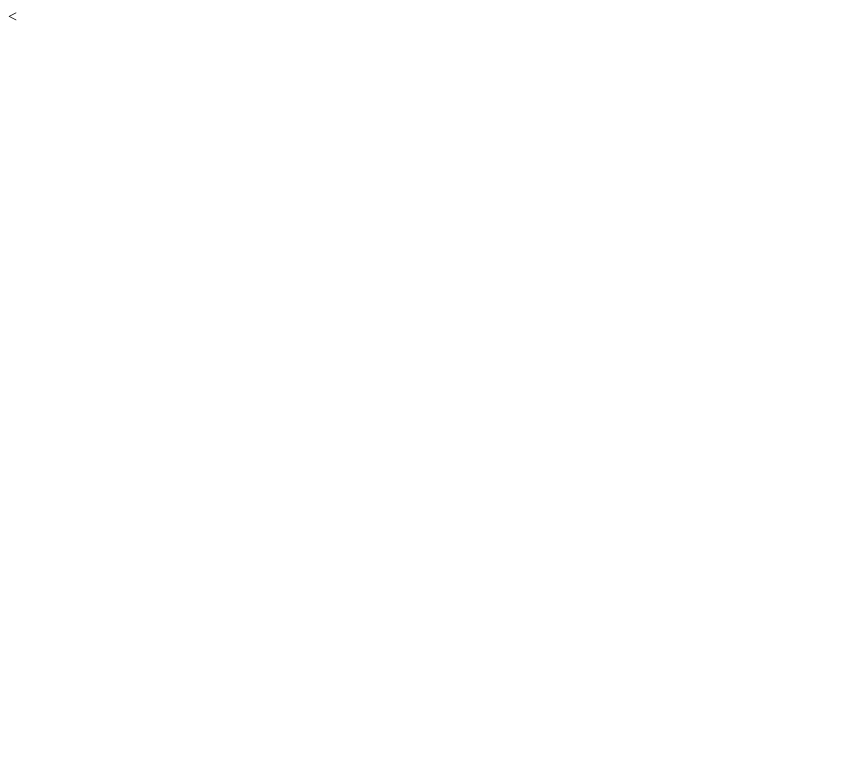
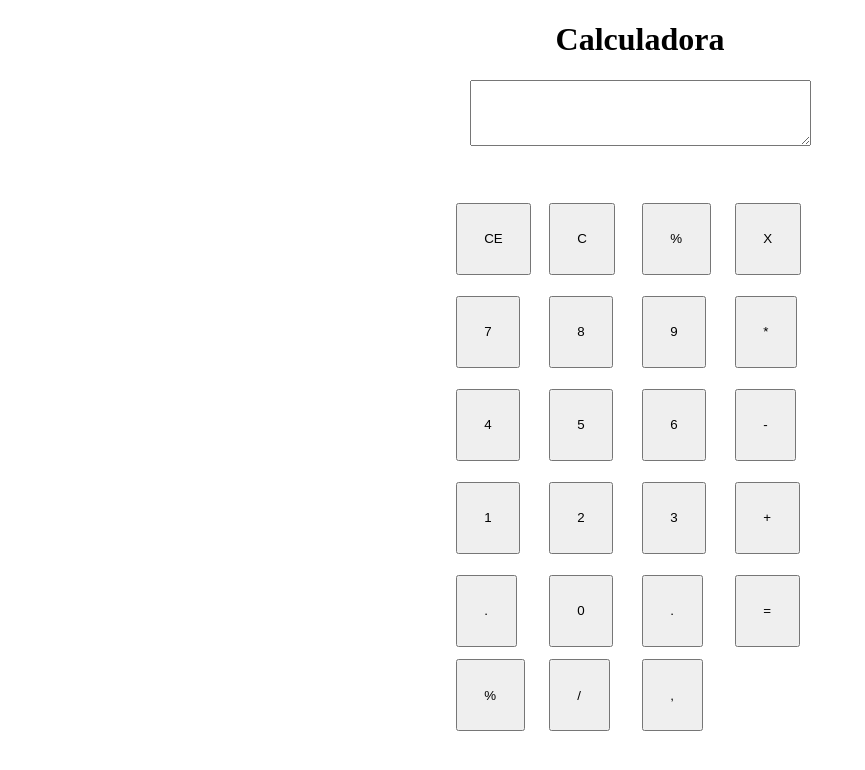
Before and after one commit to MarcusPetit/Calculadora-JS, a plain HTML site: page index.html in a window 1280 px wide. Shown: the whole page, without its empty margins (0-865 px from the left). Drawn offline with Linux system fonts and the light colour scheme.

Commit message:
novos arquivos

```diff
--- a/index.html
+++ b/index.html
@@ -1,12 +1,44 @@
 <!DOCTYPE html>
-<html lang="en">
-<<head>
+<html lang="pt-br"></html>
+<head>
     <meta charset="UTF-8">
     <meta http-equiv="X-UA-Compatible" content="IE=edge">
     <meta name="viewport" content="width=device-width, initial-scale=1.0">
+    <link rel="stylesheet" type="text/css" href="/style.css">
+    <script type="text/javascript" src="/js.js"></script>
     <title>Document</title>
 </head>
 <body>
+    <h1>Calculadora</h1>
+    <div class="box">
+        <textarea cols="40" rows="4"></textarea>
+    </div>
+    <div class="container">
+        <div class="div1"><button class="1">1</button></div>
+        <div class="div2"><button class="2">2</button></div>
+        <div class="div3"><button class="3">3</button></div>
+        <div class="div4"><button class="4">4</button></div>
+        <div class="div5"><button class="5">5</button></div>
+        <div class="div6"><button class="6">6</button></div>
+        <div class="div7"><button class="7">7</button></div>
+        <div class="div8"><button class="8">8</button></div>
+        <div class="div9"><button class="9">9</button></div>
+        <div class="div10"><button class="0">0</button></div>
+        <div class="div11"><button class="op1">+</button></div>
+        <div class="div12"><button class="op2">-</button></div>
+        <div class="div13"><button class="op3">%</button></div>
+        <div class="div14"><button class="op4">*</button></div>
+        <div class="div15"><button class="op5">/</button></div>
+        <div class="div16"><button class="op6">X</button></div>
+        <div class="div17"><button class="op7">C</button></div>
+        <div class="div18"><button class="op8">CE</button></div>
+        <div class="div19"><button class="op9">%</button></div>
+        <div class="div21"><button class="op9">,</button></div>
+        <div class="div22"><button class="op9">.</button></div>
+        <div class="div23"><button class="op9">.</button></div>
+        <div class="div24"><button class="op9">=</button></div>
+    </div>
+
 
 </body>
 </html>
--- /dev/null
+++ b/js.js
@@ -0,0 +1 @@
+document.getElementById('id')
--- a/style.css
+++ b/style.css
@@ -0,0 +1,56 @@
+.container {
+    margin: 0 auto;
+    max-width: 480px;
+    justify-content: center;
+    align-items: center;
+    display: grid;
+    grid-template-columns: 90px 90px 90px 90px;
+    grid-template-rows: 90px 90px 90px 90px 90px;
+    gap: 3px 3px;
+    grid-template-areas:
+      "div18 div17 div19 div16"
+      "div7 div8 div9 div14"
+      "div4 div5 div6 div12"
+      "div1 div2 div3 div11"
+      "div23 div10 div22 div24";
+  }
+  .div23 { grid-area: div23; }
+  .div10 { grid-area: div10; }
+  .div22 { grid-area: div22; }
+  .div1 { grid-area: div1; }
+  .div2 { grid-area: div2; }
+  .div3 { grid-area: div3; }
+  .div11 { grid-area: div11; }
+  .div4 { grid-area: div4; }
+  .div5 { grid-area: div5; }
+  .div7 { grid-area: div7; }
+  .div6 { grid-area: div6; }
+  .div8 { grid-area: div8; }
+  .div9 { grid-area: div9; }
+  .div12 { grid-area: div12; }
+  .div14 { grid-area: div14; }
+  .div18 { grid-area: div18; }
+  .div17 { grid-area: div17; }
+  .div24 { grid-area: div24; }
+  .div16 { grid-area: div16; }
+  .div19 { grid-area: div19; }
+
+
+
+
+button {
+    padding: 2em;
+}
+h1 {
+    display: flex;
+    align-items: center;
+    justify-content: center;
+}
+.box {
+    display: flex;
+    max-width: 400px;
+    margin: 0 auto;
+    align-items: center;
+    justify-content: center;
+    padding-bottom: 3rem;
+}
```
